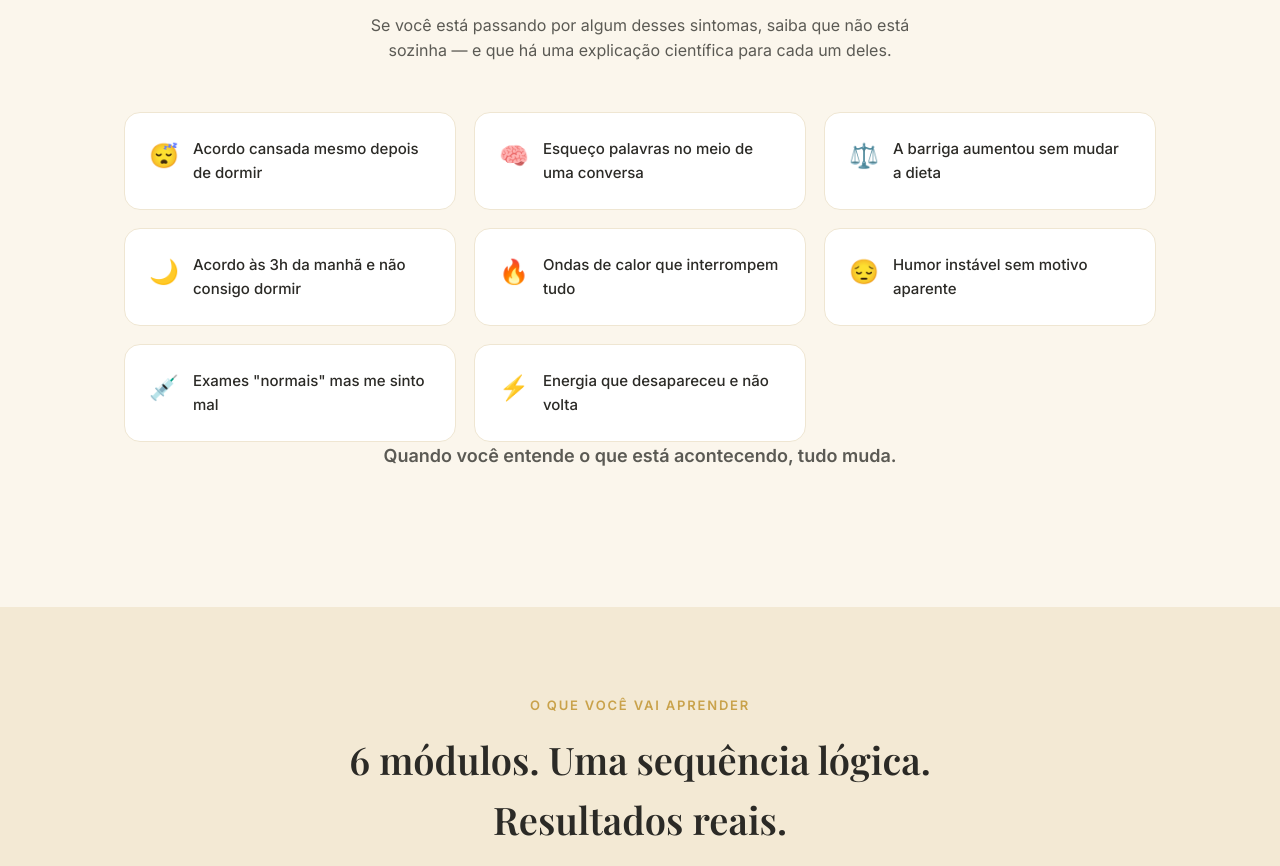
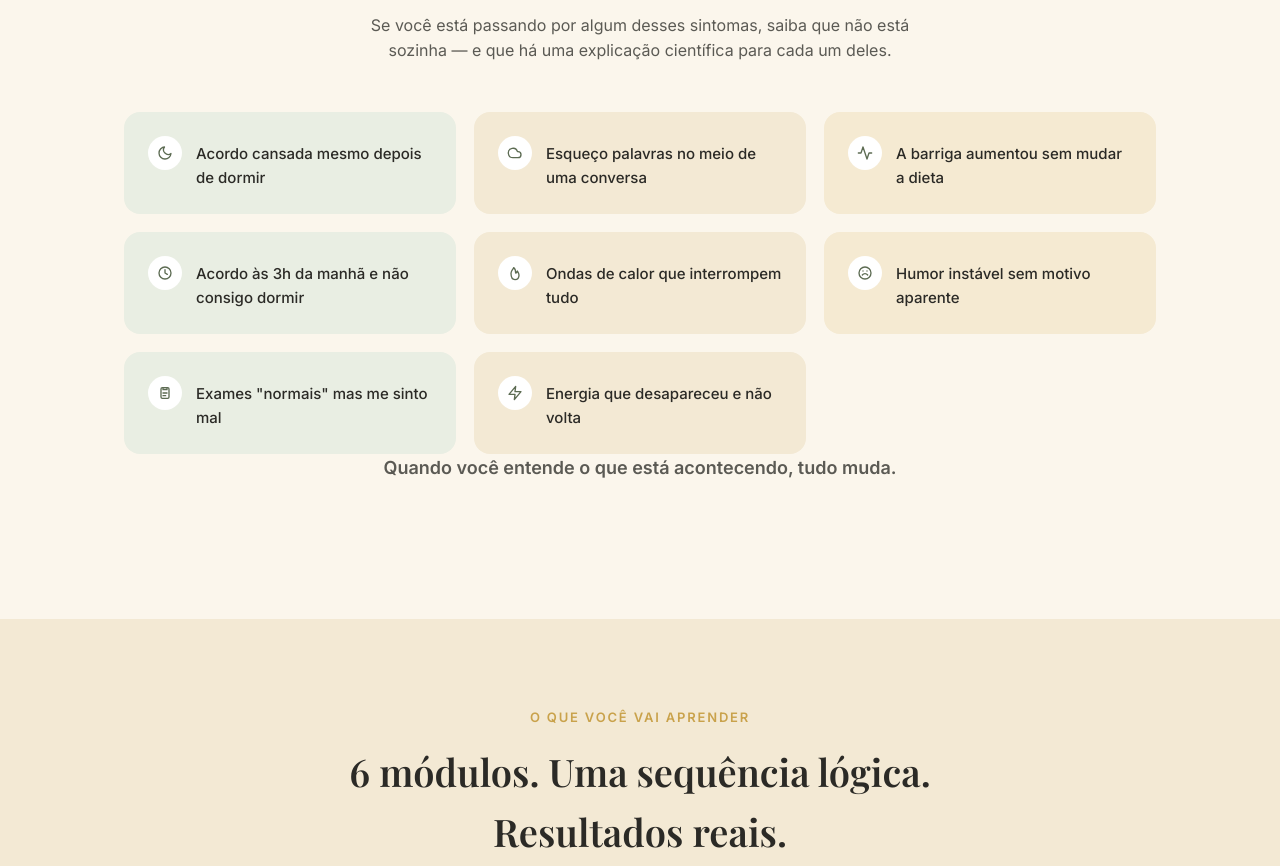
Before and after one commit to Gisa48/reset-feminino-50, a plain HTML site: page index.html in a window 1280 px wide. Shown: the part 1124-1990 px from the top of the page. Drawn offline with nearby package versions, Linux system fonts and the light colour scheme; a web font is replaced by a local one.

Commit message:
Update index.html

```diff
--- a/index.html
+++ b/index.html
@@ -5,13 +5,15 @@
 <meta name="viewport" content="width=device-width, initial-scale=1.0">
 <title>Método Reset Feminino 50+ | Reequilibre hormônios e recupere sua energia</title>
 <meta name="description" content="Programa completo de 6 módulos para mulheres acima dos 50 anos: cortisol, sono, clareza mental, intestino, metabolismo hormonal e plano de 90 dias. Inclui 5 bônus exclusivos. Acesso imediato.">
-<meta name="theme-color" content="#1C3A2E">
+<meta name="theme-color" content="#5C6B52">
 <link rel="preconnect" href="https://fonts.googleapis.com">
 <link href="https://fonts.googleapis.com/css2?family=Playfair+Display:ital,wght@0,500;0,600;0,700;1,500&family=Inter:wght@400;500;600;700&display=swap" rel="stylesheet">
 <style>
   :root{
-    --verde-escuro:#1C3A2E;
-    --verde:#2F5D46;
+    --verde-escuro:#5C6B52;
+    --verde:#7C8F6E;
+    --sage-claro:#E9EEE3;
+    --gold-claro:#F5EAD2;
     --dourado:#C9A24B;
     --dourado-claro:#E4C77A;
     --creme:#FBF6EC;
@@ -142,14 +144,20 @@
   .sintomas > .container > p{text-align:center;color:var(--texto-suave);max-width:560px;margin:0 auto 48px;}
   .grid-3{display:grid;grid-template-columns:repeat(3,1fr);gap:18px;}
   .sintoma-card{
-    background:var(--branco);
-    border:1px solid #EFE6D2;
+    background:var(--sage-claro);
+    border:none;
     border-radius:16px;
     padding:24px;
     display:flex;gap:14px;align-items:flex-start;
   }
-  .sintoma-card .emoji{font-size:24px;}
-  .sintoma-card p{font-size:15px;font-weight:500;}
+  .sintoma-card .icon-dot{
+    width:34px;height:34px;flex-shrink:0;border-radius:50%;
+    background:var(--branco);display:flex;align-items:center;justify-content:center;
+  }
+  .sintoma-card .icon-dot svg{width:16px;height:16px;stroke:var(--verde-escuro);}
+  .sintoma-card.t2{background:var(--creme-escuro);}
+  .sintoma-card.t3{background:var(--gold-claro);}
+  .sintoma-card p{font-size:15px;font-weight:500;margin-top:6px;}
   .callout{
     margin-top:40px;text-align:center;font-size:18px;color:var(--verde-escuro);font-weight:600;
     max-width:600px;margin-left:auto;margin-right:auto;
@@ -289,14 +297,14 @@
     <h2>Isso não é "só a idade". É uma reorganização hormonal profunda.</h2>
     <p>Se você está passando por algum desses sintomas, saiba que não está sozinha — e que há uma explicação científica para cada um deles.</p>
     <div class="grid-3">
-      <div class="sintoma-card"><span class="emoji">😴</span><p>Acordo cansada mesmo depois de dormir</p></div>
-      <div class="sintoma-card"><span class="emoji">🧠</span><p>Esqueço palavras no meio de uma conversa</p></div>
-      <div class="sintoma-card"><span class="emoji">⚖️</span><p>A barriga aumentou sem mudar a dieta</p></div>
-      <div class="sintoma-card"><span class="emoji">🌙</span><p>Acordo às 3h da manhã e não consigo dormir</p></div>
-      <div class="sintoma-card"><span class="emoji">🔥</span><p>Ondas de calor que interrompem tudo</p></div>
-      <div class="sintoma-card"><span class="emoji">😔</span><p>Humor instável sem motivo aparente</p></div>
-      <div class="sintoma-card"><span class="emoji">💉</span><p>Exames "normais" mas me sinto mal</p></div>
-      <div class="sintoma-card"><span class="emoji">⚡</span><p>Energia que desapareceu e não volta</p></div>
+      <div class="sintoma-card"><span class="icon-dot"><svg viewBox="0 0 24 24" fill="none" stroke-width="2" stroke-linecap="round" stroke-linejoin="round"><path d="M21 12.79A9 9 0 1111.21 3 7 7 0 0021 12.79z"/></svg></span><p>Acordo cansada mesmo depois de dormir</p></div>
+      <div class="sintoma-card t2"><span class="icon-dot"><svg viewBox="0 0 24 24" fill="none" stroke-width="2" stroke-linecap="round" stroke-linejoin="round"><path d="M17.5 19H9a7 7 0 116.71-9h.79a4.5 4.5 0 010 9z"/></svg></span><p>Esqueço palavras no meio de uma conversa</p></div>
+      <div class="sintoma-card t3"><span class="icon-dot"><svg viewBox="0 0 24 24" fill="none" stroke-width="2" stroke-linecap="round" stroke-linejoin="round"><path d="M22 12h-4l-3 9L9 3l-3 9H2"/></svg></span><p>A barriga aumentou sem mudar a dieta</p></div>
+      <div class="sintoma-card"><span class="icon-dot"><svg viewBox="0 0 24 24" fill="none" stroke-width="2" stroke-linecap="round" stroke-linejoin="round"><circle cx="12" cy="12" r="9"/><polyline points="12 7 12 12 15.5 14"/></svg></span><p>Acordo às 3h da manhã e não consigo dormir</p></div>
+      <div class="sintoma-card t2"><span class="icon-dot"><svg viewBox="0 0 24 24" fill="none" stroke-width="2" stroke-linecap="round" stroke-linejoin="round"><path d="M12 22c4 0 6-2.5 6-6.5 0-3-1.5-4.5-2.5-6.5-.5 2-1.5 3-2.5 3 0-3 0-6-3-8-1 3-4 4.5-4 8.5C6 16 6 22 12 22z"/></svg></span><p>Ondas de calor que interrompem tudo</p></div>
+      <div class="sintoma-card t3"><span class="icon-dot"><svg viewBox="0 0 24 24" fill="none" stroke-width="2" stroke-linecap="round" stroke-linejoin="round"><circle cx="12" cy="12" r="9"/><path d="M8 15s1.5-2 4-2 4 2 4 2"/><line x1="9" y1="9" x2="9.01" y2="9"/><line x1="15" y1="9" x2="15.01" y2="9"/></svg></span><p>Humor instável sem motivo aparente</p></div>
+      <div class="sintoma-card"><span class="icon-dot"><svg viewBox="0 0 24 24" fill="none" stroke-width="2" stroke-linecap="round" stroke-linejoin="round"><rect x="6" y="4" width="12" height="16" rx="2"/><path d="M9 4h6v3H9z"/><line x1="9" y1="12" x2="15" y2="12"/><line x1="9" y1="16" x2="13" y2="16"/></svg></span><p>Exames "normais" mas me sinto mal</p></div>
+      <div class="sintoma-card t2"><span class="icon-dot"><svg viewBox="0 0 24 24" fill="none" stroke-width="2" stroke-linecap="round" stroke-linejoin="round"><polygon points="13 2 3 14 12 14 11 22 21 10 12 10 13 2"/></svg></span><p>Energia que desapareceu e não volta</p></div>
     </div>
     <p class="callout">Quando você entende o que está acontecendo, tudo muda.</p>
   </div>
```
